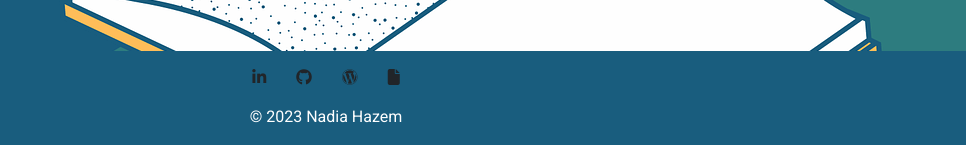
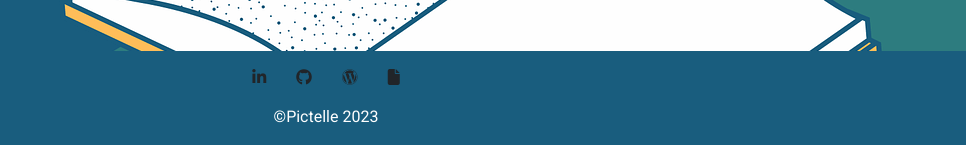
Before and after one commit to nadia-hazem/tdl, a PHP site: page /todolist.php in a window 1280 px wide. Shown: the part 747-892 px from the top of the page, without its empty margins (314-1280 px from the left). Run offline with PHP 8.4, Linux system fonts and the light colour scheme; data comes from the database, SQL or seed files in the repository; data that the repository does not hold is empty; some libraries are stand-ins or nearby versions; some web fonts are replaced.

Commit message:
Update text

```diff
--- a/assets/lib/Todo.php
+++ b/assets/lib/Todo.php
@@ -13,10 +13,6 @@ class Todo {
         $dbname = 'tdl';
         $dbuser = 'root';
         $dbpass = '';
-        //$host = 'localhost';
-        //$dbname = 'nadia-hazem_tdl';
-        //$dbuser = 'nadia-hazem';
-        //$dbpass = '*dbpassword*';
 
         try {
             $this->bdd = new PDO("mysql:host=$host;dbname=$dbname;charset=utf8", $dbuser, $dbpass);
--- a/assets/lib/User.php
+++ b/assets/lib/User.php
@@ -1,5 +1,6 @@
 <?php
 // Path: assets\lib\User.php
+
     class User
     {
         // attributs
@@ -14,12 +15,7 @@
             $dbname = 'tdl';
             $dbuser = 'root';
             $dbpass = '';
-            //$host = 'localhost';
-            //$dbname = 'nadia-hazem_tdl';
-            //$dbuser = 'nadia-hazem';
-            //$dbpass = '*dbpassword*';
 
-            /* $this->bdd = new PDO('mysql:host=localhost; dbname=classes; charset=utf8', 'root', ''); */
             try {
                 $this->bdd = new PDO("mysql:host=$host;dbname=$dbname;charset=utf8", $dbuser, $dbpass);
                 $this->bdd->setAttribute(PDO::ATTR_ERRMODE, PDO::ERRMODE_EXCEPTION);
--- a/includes/footer.php
+++ b/includes/footer.php
@@ -17,7 +17,7 @@
     </div>
 
     <div class="w-100 text-center"> <!-- Section Footer -->
-        <p class="text-white my-auto py-2">© 2023 Nadia Hazem</p>
+        <p class="text-white my-auto py-2">©Pictelle 2023</p>
     </div>
 
 </footer>
```
